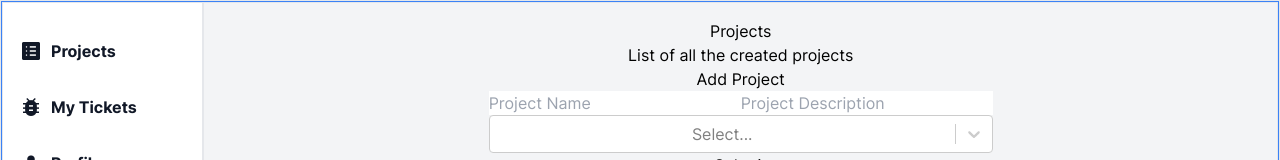
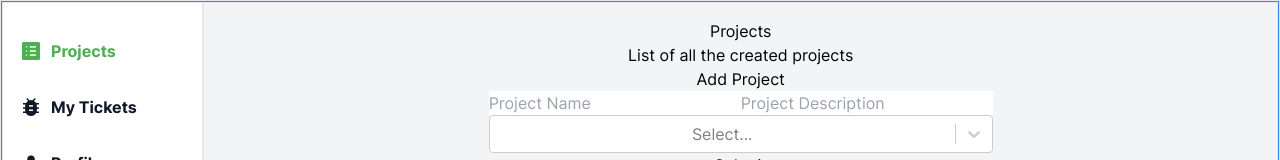
Before and after one commit to Yagi91/Bug-spy, a React (Create React App) app: page /projects in a window 1280 px wide. Shown: the top 160 px of the page. Built offline with nearby package versions, Linux system fonts and the light colour scheme.

Commit message:
NavLink color chnges if the nav item is the current active path

```diff
--- a/src/Pages/Layout.tsx
+++ b/src/Pages/Layout.tsx
@@ -8,9 +8,9 @@ export default function Layout() {
     <div className="container relative mx-auto flex h-full flex-col-reverse border border-primary-500 sm:flex-row">
       <nav className="flex flex-row-reverse justify-center border bg-white py-5 font-bold text-neutral-900 sm:w-60 sm:flex-col sm:justify-between">
         <div className="flex w-full justify-around gap-4 p-2 sm:flex-col sm:justify-between">
-          <Link path="/projects" name="Projects" icon="list_alt" />
-          <Link path="/my-tickets" name="My Tickets" icon="bug_report" />
-          <Link path="/profile" name="Profile" icon="person" />
+          <Link path="/projects" id="projects" name="Projects" icon="list_alt" />
+          <Link path="/my-tickets" id="my-tickets" name="My Tickets" icon="bug_report" />
+          <Link path="/profile" id="profile" name="Profile" icon="person" />
         </div>
         <div className="border-r-2 border-neutral-300 p-2 sm:w-full sm:border-r-0 sm:border-t-2">
           <button className="nav-element">
--- a/src/features/layout/layout.tsx
+++ b/src/features/layout/layout.tsx
@@ -4,9 +4,7 @@ import { NavLink, Outlet } from "react-router-dom";
 export default function MainLayout() {
   return (
     <div className="flex flex-col sm:flex-row">
-      kdkd
       <nav className="border text-red-500 ">
-        djdj
         <NavLink to="/projects">Projects</NavLink>
         <NavLink to="/my-tickets">My Tickets</NavLink>
       </nav>
--- a/src/features/layout/link.tsx
+++ b/src/features/layout/link.tsx
@@ -5,12 +5,27 @@ interface Props {
   path: string;
   name: string;
   icon: string;
+  id?: string;
 }
 
-export default function Link({ path, name, icon }: Props): JSX.Element {
+//This function is responsible for rendering the links in the nav bar. It takes in the path, name, and icon as props and returns a nav link with the path as the to attribute, the name as the text, and the icon as the material icon.
+// This code returns a NavLink component with the specified path, id, and className.
+// The NavLink will be styled with the specified color if it is active.
+export default function Link({ path, name, icon, id }: Props): JSX.Element {
+  //#4CAF50 is green-500
   return (
     <>
-      <NavLink to={path} className="nav-element">
+      <NavLink
+        to={path}
+        id={id}
+        className="nav-element"
+        style={(isActive) => {
+          // The color will be green if the NavLink is active, and empty otherwise.
+          return {
+            color: isActive.isActive ? "#4CAF50" : "",
+          };
+        }}
+      >
         <span className="material-symbols-outlined block">{icon}</span>
         <span className="hidden sm:inline">{name}</span>
       </NavLink>
--- a/src/index.css
+++ b/src/index.css
@@ -22,6 +22,10 @@
   .nav-element {
     @apply flex gap-2 rounded-full p-2 transition-all duration-200 ease-in-out hover:bg-neutral-200 sm:w-full;
   }
+  /* this active is meant to style Navlinks  */
+  /* .active {
+    @apply text-accent-500;
+  } */
 }
 
 *,
```
